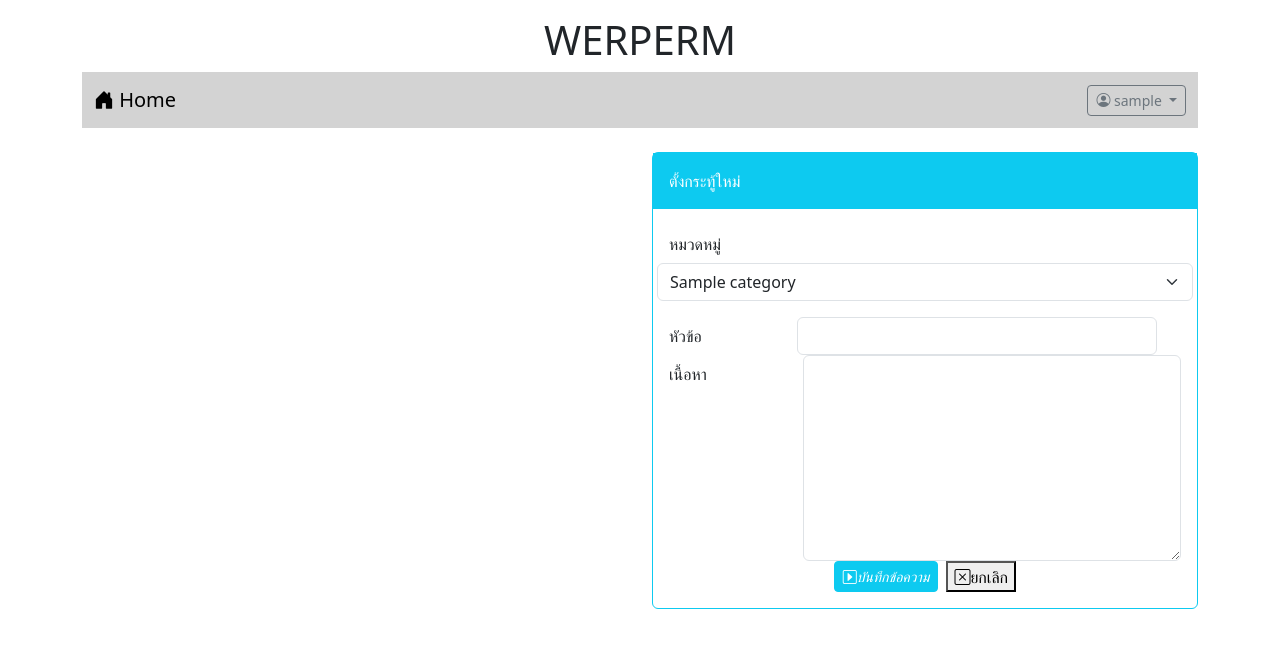
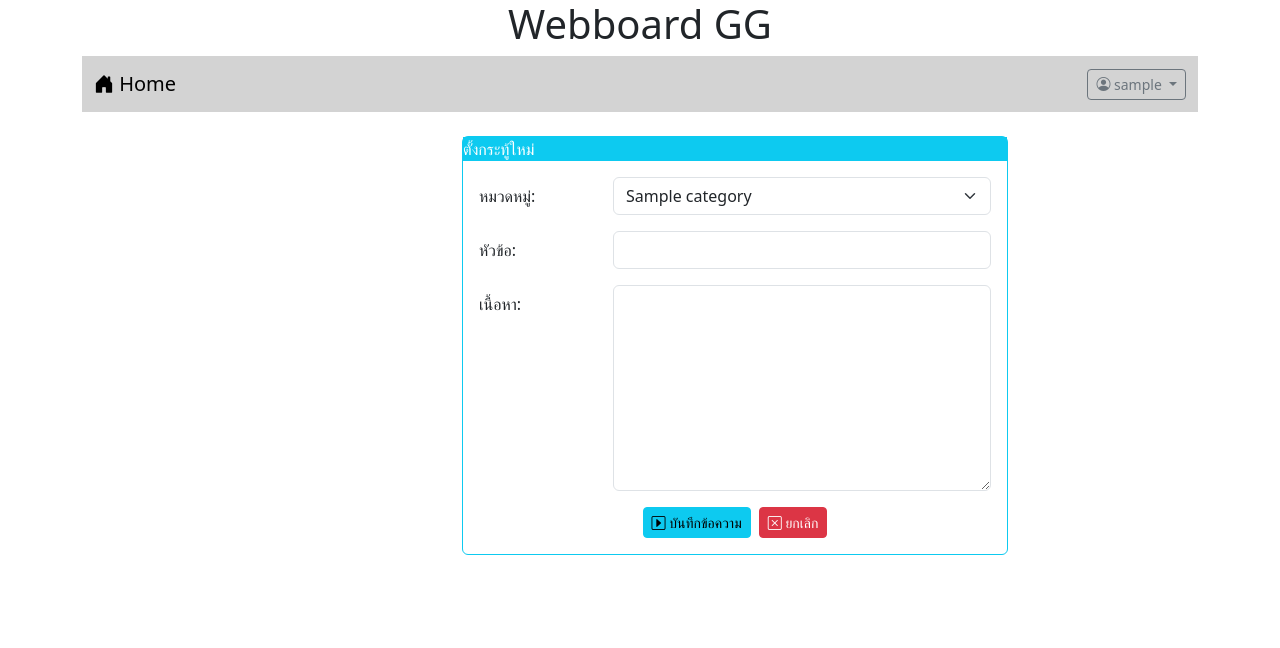
Before and after one commit to pramepree/Webboard_ECT_Prame_3, a PHP site: page /newpost.php in a window 1280 px wide. Shown: the top 648 px of the page. Run offline with PHP 8.4, Linux system fonts and the light colour scheme; the visitor is signed in with stand-in values (Sample User, id 1); tables that the repository leaves empty or names only in its code hold one stand-in row (values such as "Sample post").

Commit message:
เสร็จแล้ว
เสร็จแล้ว

```diff
--- a/newpost.php
+++ b/newpost.php
@@ -1,78 +1,73 @@
 <?php
 session_start();
-if (!isset($_SESSION["id"])) {
-    header("location:index.php");
+if (!isset($_SESSION['id'])){
+    header("location: index.php");
     die();
 }
 ?>
-
 <!DOCTYPE html>
 <html lang="en">
-
 <head>
     <meta charset="UTF-8">
+    <meta http-equiv="X-UA-Compatible" content="IE=edge">
     <meta name="viewport" content="width=device-width, initial-scale=1.0">
-    <title>NewPost</title>
     <link rel="stylesheet" href="bootstrap-5.3.2-dist/css/bootstrap.min.css">
     <script src="bootstrap-5.3.2-dist/js/bootstrap.bundle.min.js"></script>
     <link rel="stylesheet" href="https://cdn.jsdelivr.net/npm/bootstrap-icons@1.11.3/font/bootstrap-icons.min.css">
-
+    <title>Newpost</title>
 </head>
-
 <body>
     <div class="container">
-        <h1 style="text-align: center;" class="mt-3">WERPERM</h1>
+         <h1 style="text-align: center;">Webboard GG</h1>
          <?php
-        include "nav.php";
+        include "nav.php"
         ?>
         <div class="row mt-4">
-            <div class="col-lg-6 col-md-2 col-sm-1"></div>
+        <div class="col-lg-4 col-md-2 col-sm-1"></div>
         <div class="col-lg-6 col-md-8 col-sm-10">
             <div class="card border-info">
-                    <div class="card-body bg-info text-white">ตั้งกระทู้ใหม่</div>
+                <div class="card-herder bg-info text-white">ตั้งกระทู้ใหม่</div>
                 <div class="card-body">
                     <form action="newpost_save.php" method="post">
                         <div class="row">
-                                <label class="col-lg-3 col-form-label"> หมวดหมู่</label>
-                                <div class="col-lg-9"></div>
+                            <label class="col-lg-3 col-form-label">หมวดหมู่:</label>
+                            <div class="col-lg-9">
                                 <select name="category" class="form-select">
                                     <?php
-                                    $conn = new PDO("mysql:host=localhost;dbname=webboard;charset=ytf8", "root");
-                                    $sql = "SELECT * FROM category";
-                                    foreach ($conn->query($sql) as $row) {
+                                            $conn=new PDO ("mysql:host=localhost;dbname=webboard;charset=utf8","root","");
+                                            $sql="SELECT * FROM category";
+                                            foreach($conn->query($sql) as $row){
                                                 echo "<option value=$row[id]>$row[name]</option>";
                                             }
-                                    $conn  = null;
+                                            $conn=null;
                                     ?>
                                 </select>
-                                <div class="row mt-3">
-                                    <label class="col-lg-3 col-form-label">หัวข้อ</label>
-                                    <div class="col-lg-9">
-                                        <input name="topic" class="form-control" type="text" required>
                             </div>
                         </div>
-                            </div>
-                            <div class="row" mt-3>
-                                <label class="col-lg-3 col-form-label ">เนื้อหา</label>
-                                <div class="col-lg-9"><textarea name="comment" class="form-control" cols="30" rows="8" required></textarea>
+                        <div class="row mt-3">
+                            <label class="col-lg-3 col-form-label">หัวข้อ:</label>
+                            <div class="col-lg-9">
+                                <input type="text" name="topic" class="form-control" required>
                             </div>
                         </div>
-                            <div class="row mt3">
-                                <div class="col-lg-12 d-flex justify-content-center">
-                                    <button type="submit" class="btn btn-info btn-sm text-white me-2">
-                                        <i class="bi bi-caret-right-square">บันทึกข้อความ</i>
-                                    </button>
-                                    <button type="reset" class="bnt btn-danger btn-sm"><i class="bi bi-x-square"></i>ยกเลิก</button>
+                        <div class="row mt-3">
+                            <label class="col-lg-3 col-form-label">เนื้อหา:</label>
+                            <div class="col-lg-9">
+                                <textarea name="comment" rows="8" class="form-control" required></textarea>
+                            </div>
+                        </div>
+                        <div class="row mt-3">
+                            <div class="col-lg-12 d-flex justify-content-lg-center">
+                                <button type="submit" class="btn btn-info btn-sm text-while me-2">
+                                    <i class="bi bi-caret-right-square"></i> บันทึกข้อความ</button>
+                                <button type="reset" class="btn btn-danger btn-sm"><i class="bi bi-x-square"></i> ยกเลิก</button>
                             </div>
                         </div>
                     </form>
                 </div>
+                <div class="col-lg-3 col-md-2 col-sm-1"></div>
             </div>
-            </div>
-            <div class="col-lg-3 col-md-2 col-sm-1"></div>
         </div>
     </div><br>
 </body>
-
-
 </html>
```
Also changed, not shown: index.php (+14 -13 lines), newpost_save.php (added, +18 -0 lines), verify.php (+20 -22 lines). Lines whose indentation alone changed are shown as unchanged.
